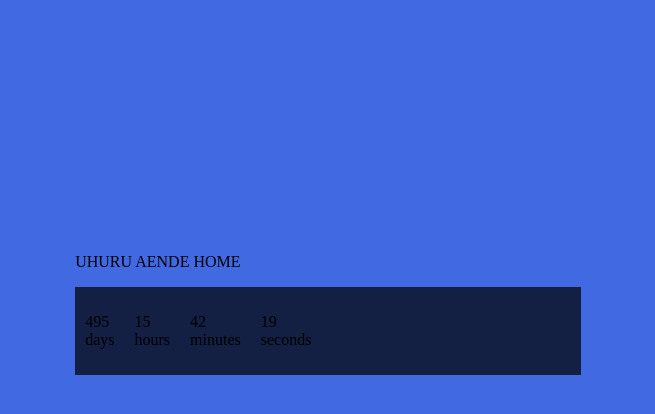
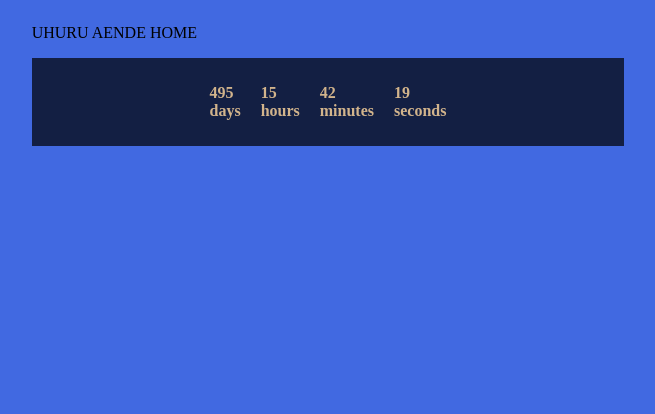
Before and after one commit to google-boy/kenyas-next-general-election, a plain HTML site: page index.html in a window 1280 px wide. Shown: the whole page, without its empty margins (312-967 px from the left). Drawn offline with Linux system fonts and the light colour scheme.

Commit message:
Update semantics and style.

```diff
--- a/index.html
+++ b/index.html
@@ -12,13 +12,19 @@
 
 <body>
     <main>
-        <p>UHURU AENDE HOME</p>
+        <div></div>
         <article>
-            <p id="day"><span id="days"></span></br>days</p>
-            <p id="hour"><span id="hours"></span></br>hours</p>
-            <p id="minute"><span id="minutes"></span></br>minutes</p>
-            <p id="second"><span id="seconds"></span></br>seconds</p>
+            <section>
+                <p>UHURU AENDE HOME</p>
+            </section>
+            <section class="countdown">
+                <p id="day"><span id="days"></span></br>days</p>
+                <p id="hour"><span id="hours"></span></br>hours</p>
+                <p id="minute"><span id="minutes"></span></br>minutes</p>
+                <p id="second"><span id="seconds"></span></br>seconds</p>
+            </section>
         </article>
+        <div></div>
     </main>
 </body>
 
--- a/styles.css
+++ b/styles.css
@@ -4,15 +4,17 @@ body {
 }
 
 main {
-    margin-top: 20%;
-    margin-left: 30%;
-    margin-right: 30%;
+    display: grid;
+    grid-template-columns: auto auto auto;
 }
 
-article {
+.countdown {
     display: flex;
+    justify-content: center;
     flex-wrap: wrap;
     background-color: rgba(0, 0, 0, 0.7);
+    font-weight: bolder;
+    color: tan;
 }
 
 #day, #hour, #minute, #second {
```
